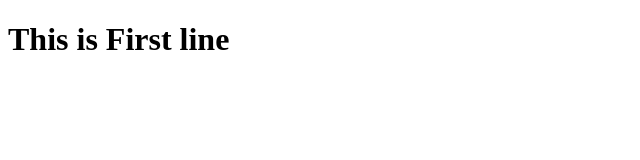
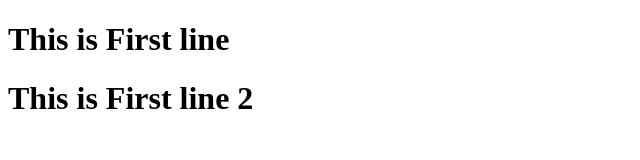
Before and after one commit to Shubham123-creator/Kirtiraj_Repo, a plain HTML site: page index.html in a window 1280 px wide. Shown: the whole page, without its empty margins (0-640 px from the left). Drawn offline with Linux system fonts and the light colour scheme.

Commit message:
version v2

```diff
--- a/index.html
+++ b/index.html
@@ -7,5 +7,6 @@
 </head>
 <body>
     <h1>This is First line</h1>
+    <h1>This is First line 2</h1>
 </body>
 </html>
```
